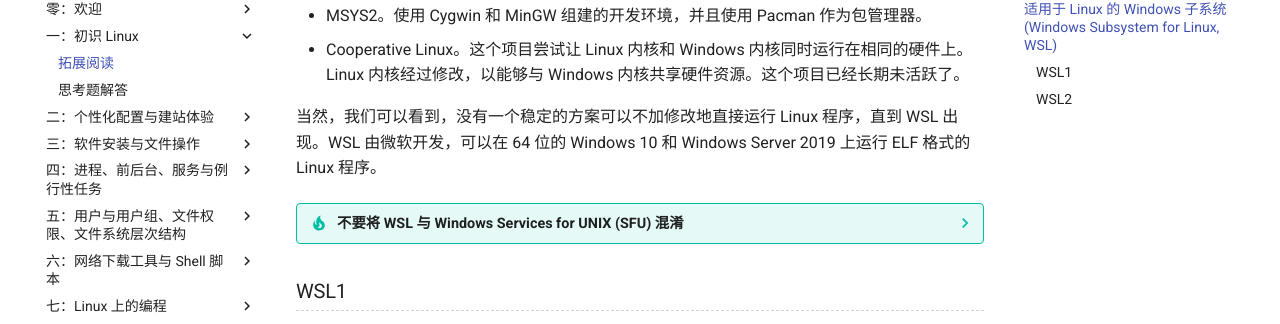
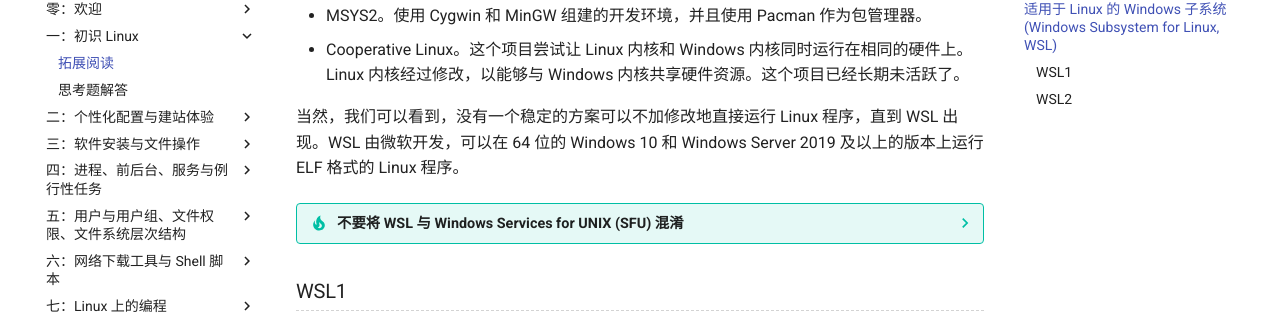
Before and after one commit to ustclug/Linux101-docs, an MkDocs documentation site: the page built from docs/Ch01/supplement.md, in a window 1280 px wide and 900 px high, scrolled down 1943 px. Shown: the part 153-477 px from the top of the window. Built offline with MkDocs 1.6.1 and Material for MkDocs 9.7.7, drawn with Linux system fonts in a browser that asks for light colours; comment, search, counter and statistics services are not loaded.

```diff
--- a/docs/Ch01/supplement.md
+++ b/docs/Ch01/supplement.md
@@ -75,7 +75,7 @@ Mode from config file:          permissive  # <- 或 disabled
 - MSYS2。使用 Cygwin 和 MinGW 组建的开发环境，并且使用 Pacman 作为包管理器。
 - Cooperative Linux。这个项目尝试让 Linux 内核和 Windows 内核同时运行在相同的硬件上。Linux 内核经过修改，以能够与 Windows 内核共享硬件资源。这个项目已经长期未活跃了。
 
-当然，我们可以看到，没有一个稳定的方案可以不加修改地直接运行 Linux 程序，直到 WSL 出现。WSL 由微软开发，可以在 64 位的 Windows 10 和 Windows Server 2019 上运行 ELF 格式的 Linux 程序。
+当然，我们可以看到，没有一个稳定的方案可以不加修改地直接运行 Linux 程序，直到 WSL 出现。WSL 由微软开发，可以在 64 位的 Windows 10 和 Windows Server 2019 及以上的版本上运行 ELF 格式的 Linux 程序。
 
 ??? tip "不要将 WSL 与 Windows Services for UNIX (SFU) 混淆"
 
```
Also changed, not shown: docs/Ch01/index.md (+4 -2 lines).
